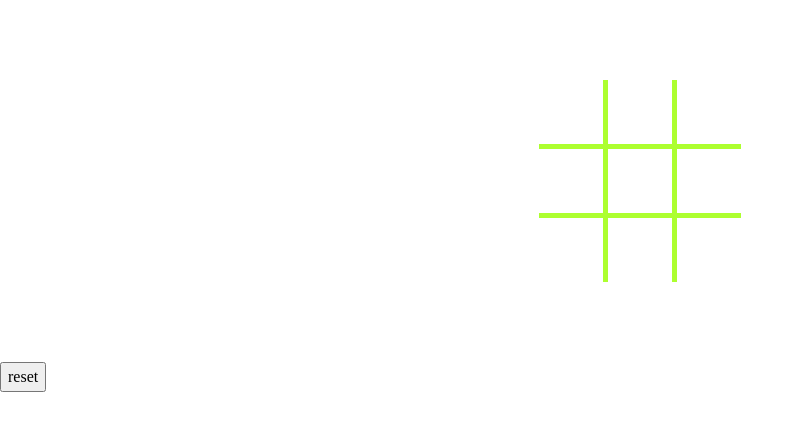
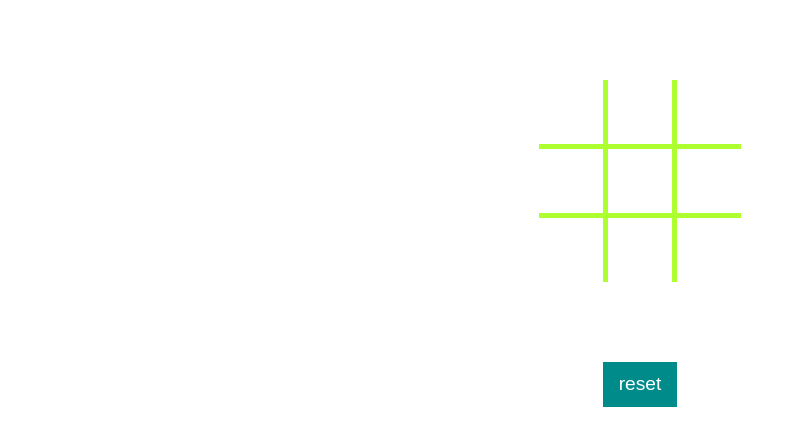
Before and after one commit to youssefKetata/Tic-Tac-Toe, a plain HTML site: page index.html in a window 1280 px wide. Shown: the whole page, without its empty margins (0-804 px from the left). Drawn offline with Linux system fonts and the light colour scheme.

Commit message:
reset button

```diff
--- a/index.html
+++ b/index.html
@@ -23,11 +23,7 @@
         <div class="box"></div>
         <div class="box"></div>
     </div>
-
-    <button class="btn" onclick=resetGame()>reset</button>
-
-
-
+    <button class="btn btn-reset" onclick=resetGame()>reset</button>
 </body>
 
 </html>
--- a/script.js
+++ b/script.js
@@ -1,10 +1,10 @@
-let x_svg = `    <svg aria-label="X" role="img" viewBox="0 0 128 128" style="visibility: visible;">
+let x_svg = `    <svg class='x' aria-label="X" role="img" viewBox="0 0 128 128" style="visibility: visible;">
 <path d="M16,16L112,112"
     style="stroke: rgb(84, 84, 84); stroke-dasharray: 135.764; stroke-dashoffset: 0;"></path>
 <path class="hFJ9Ve" d="M112,16L16,112"
     style="stroke: rgb(84, 84, 84); stroke-dasharray: 135.764; stroke-dashoffset: 0;"></path>
 </svg>`;
-let o_svg = ` <svg jsname="D7yUae" aria-label="O" role="img" viewBox="0 0 128 128" style="visibility: visible;">
+let o_svg = ` <svg class='x' jsname="D7yUae" aria-label="O" role="img" viewBox="0 0 128 128" style="visibility: visible;">
 <path class="hFJ9Ve" d="M64,16A48,48 0 1,0 64,112A48,48 0 1,0 64,16"
     style="stroke: rgb(242, 235, 211); stroke-dasharray: 301.635; stroke-dashoffset: 0;"></path>
 </svg>`;
@@ -26,7 +26,6 @@ let gameboard = (() => {
         }
         game.splice(indexOfBox, 1, 'x');
         event.target.innerHTML = x_svg;
-        event.target.classList.add('x');
     }
     let add_y = (indexOfBox, event) => {
         if (game[indexOfBox] !== undefined) {
--- a/style.css
+++ b/style.css
@@ -118,9 +118,35 @@ select {
     aspect-ratio: 1;
     background-color: white;
     overflow: hidden;
+    padding: 5px;
+}
+
+.btn {
+    display: flex;
+    justify-content: center;
+    align-items: center;
+    margin: 0 auto;
+    border: none;
+    height: 100%;
+    background-color: darkcyan;
+    color: white;
+    font-family: sans-serif;
+    font-size: larger;
+    padding: 0.5rem 1rem;
+    cursor: pointer;
+    transition: background-color 0.3s ease;
 }
 
 /* animate .x class (x svg) */
-.x {
+/* .x {
     animation: x 1s infinite;
 }
+
+@keyframes x {
+    0% {
+        transform: rotate(0deg);
+    }
+    100% {
+        transform: rotate(360deg);
+    }
+} */
```
